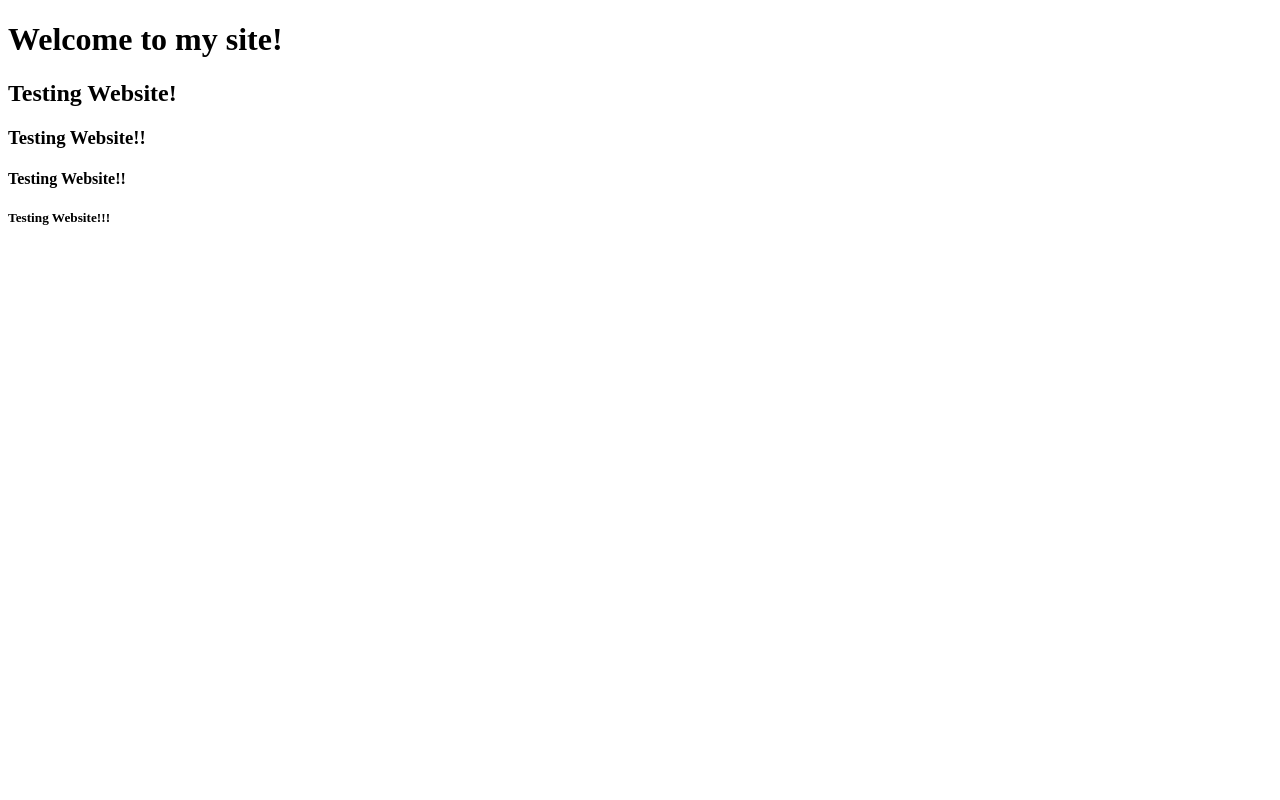
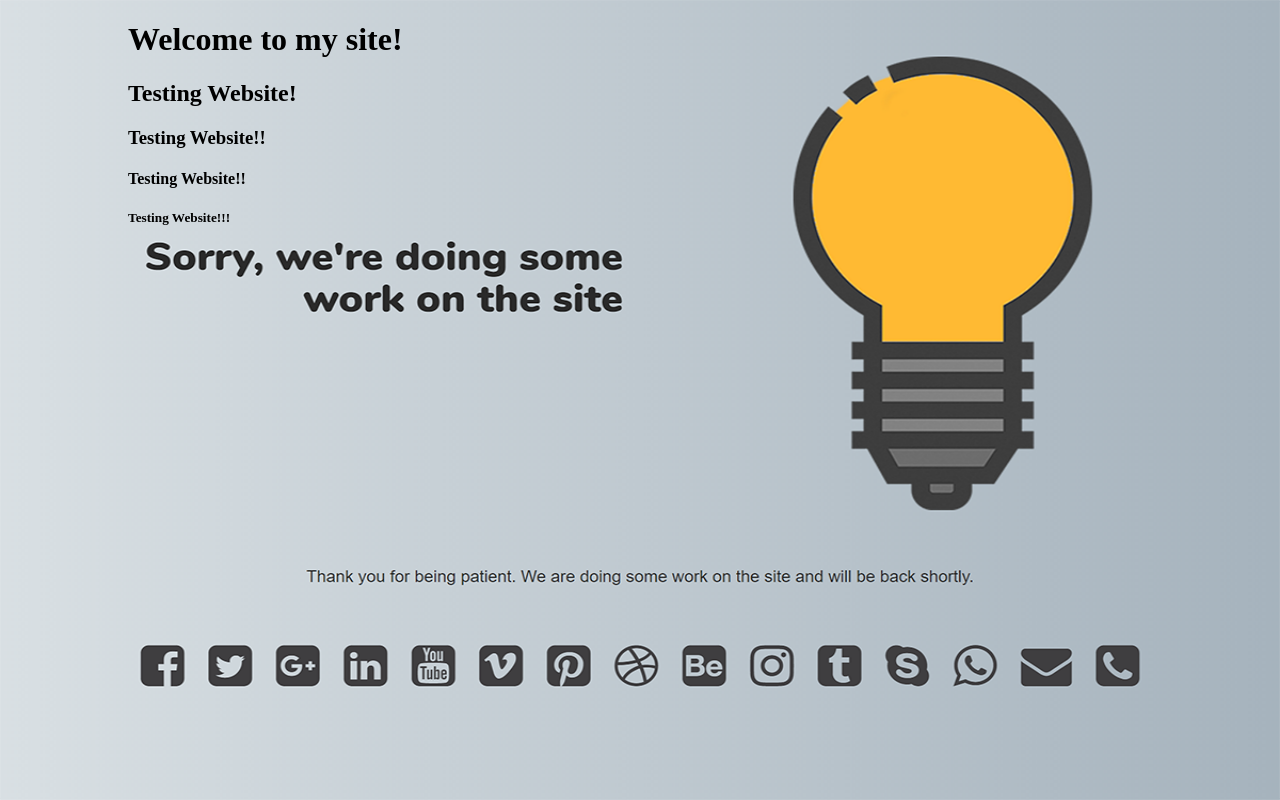
Before and after one commit to femitj/mywebsite, a website: page dist/index.html in a window 1280 px wide. Drawn offline with Linux system fonts and the light colour scheme.

Commit message:
'added_bImage'

```diff
--- /dev/null
+++ b/dist/css/style.css
@@ -0,0 +1,16 @@
+body{
+    padding:0;
+    margin:0;
+    background:url('../images/screenshot-20.png') no-repeat;
+    background-size: 100% 100%;
+}
+
+html {
+    height: 100%;
+}
+
+.container{
+    width:80%;
+    margin:auto;
+    overflow:hidden;
+}
--- a/dist/index.html
+++ b/dist/index.html
@@ -4,13 +4,20 @@
     <meta charset="UTF-8">
     <meta name="viewport" content="width=device-width, initial-scale=1.0">
     <meta http-equiv="X-UA-Compatible" content="ie=edge">
-    <title>OLUTImedia </title>
+    <title>OLUTImedia | Welcome</title>
+    <link rel="stylesheet" href="./css/style.css">
 </head>
 <body>
+    <div class='container'>
+        <div id='bImage'>
     <h1>Welcome to my site!</h1>
     <h2>Testing Website!</h2>
     <h3>Testing Website!!</h3>
     <h4>Testing Website!!</h4>
     <h5>Testing Website!!!</h5>
+        </div>
+    </div>
+
+
 </body>
 </html>
```
Also changed, not shown: dist/images/img3.jpg (added), dist/images/screenshot-2.png (added), dist/images/screenshot-20.png (added).
